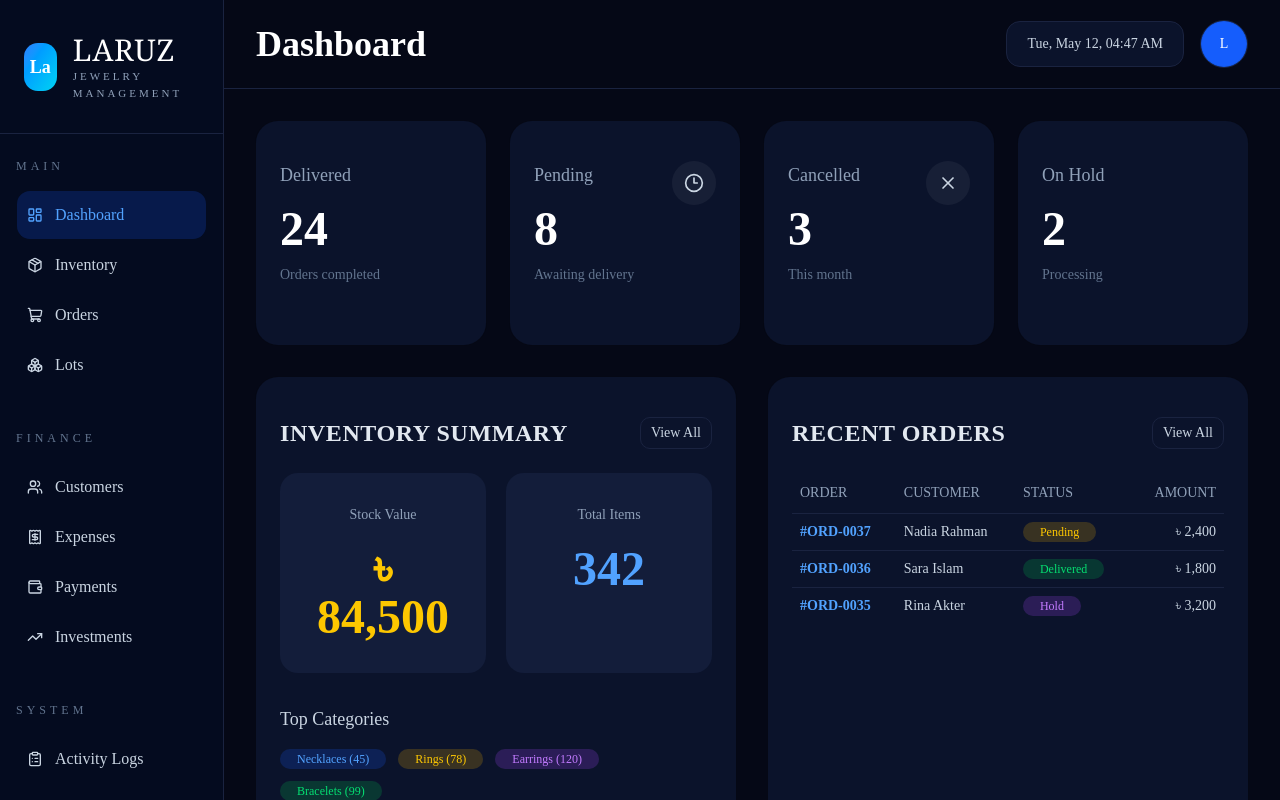
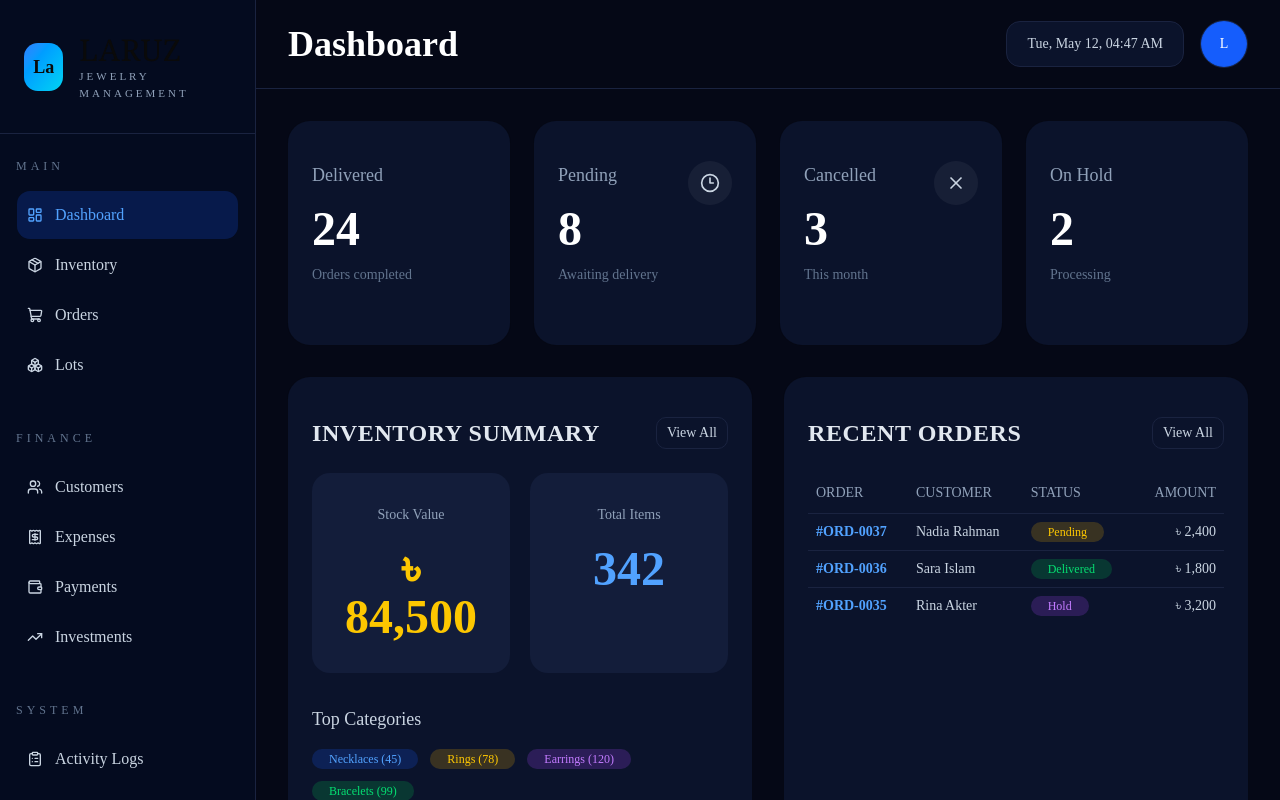
Before and after one commit to rasel1510/laruz-business-system, a Next.js app: page / in a window 1280 px wide. Shown: the top 800 px of the page. Built offline with nearby package versions, Linux system fonts and the light colour scheme.

Commit message:
sidebar updated

```diff
--- a/app/Inventory/page.tsx
+++ b/app/Inventory/page.tsx
@@ -80,29 +80,7 @@ export default function InventoryPage() {
   }, []);
 
   return (
-    <main className="min-h-screen bg-[#050816] text-white">
-      <div className="flex">
-        {/* SIDEBAR (Consistent with Home) */}
-        <aside className="w-56 min-h-screen border-r border-[#1a2340] bg-[#040b1f] hidden lg:block">
-          <div className="flex items-center gap-4 px-6 py-8 border-b border-[#1a2340]">
-            <div className="h-10 w-10 rounded-xl bg-gradient-to-br from-blue-500 to-cyan-400 flex items-center justify-center font-bold">La</div>
-            <div>
-              <h1 className="text-xl font-serif">LARUZ</h1>
-              <p className="text-[9px] tracking-[2px] text-slate-400 uppercase">Jewelry Management</p>
-            </div>
-          </div>
-          <div className="py-6 px-4 space-y-2">
-            <Button variant="ghost" className="w-full justify-start gap-3 text-slate-400 hover:text-white hover:bg-white/5">
-              <LayoutDashboard className="h-4 w-4" /> Dashboard
-            </Button>
-            <Button variant="ghost" className="w-full justify-start gap-3 bg-blue-600/10 text-blue-400 hover:bg-blue-600/20">
-              <Package className="h-4 w-4" /> Inventory
-            </Button>
-          </div>
-        </aside>
-
-        {/* MAIN CONTENT */}
-        <section className="flex-1">
+    <section className="flex-1 overflow-y-auto">
       {/* TOPBAR */}
       <div className="flex items-center justify-between border-b border-[#1a2340] px-8 py-5">
         <h1 className="text-3xl font-serif">Inventory</h1>
@@ -220,7 +198,5 @@ export default function InventoryPage() {
             </div>
           </div>
     </section>
-      </div>
-    </main>
   );
 }
--- a/app/layout.tsx
+++ b/app/layout.tsx
@@ -17,6 +17,8 @@ export const metadata: Metadata = {
   description: "Generated by create next app",
 };
 
+import { Sidebar } from "@/components/layout/sidebar";
+
 export default function RootLayout({
   children,
 }: Readonly<{
@@ -27,7 +29,14 @@ export default function RootLayout({
       lang="en"
       className={`${geistSans.variable} ${geistMono.variable} h-full antialiased`}
     >
-      <body className="min-h-full flex flex-col">{children}</body>
+      <body className="min-h-full bg-[#050816]">
+        <div className="flex">
+          <Sidebar />
+          <main className="flex-1 min-h-screen">
+            {children}
+          </main>
+        </div>
+      </body>
     </html>
   );
 }
--- a/app/page.tsx
+++ b/app/page.tsx
@@ -27,41 +27,6 @@ import {
 } from "@/components/ui/table";
 import { Avatar, AvatarFallback } from "@/components/ui/avatar";
 import { Badge } from "@/components/ui/badge";
-
-const sidebarItems = [
-  {
-    title: "Dashboard",
-    icon: LayoutDashboard,
-    active: true,
-    href: "/", // [ADD] Path to Dashboard
-  },
-  {
-    title: "Inventory",
-    icon: Package,
-    href: "/Inventory", // [ADD] Path to your Inventory page
-  },
-  {
-    title: "Orders",
-    icon: ShoppingCart,
-    href: "#",
-  },
-  {
-    title: "Lots",
-    icon: Boxes,
-    href: "#",
-  },
-];
-
-const financeItems = [
-  { title: "Customers", icon: Users, href: "#" },
-  { title: "Expenses", icon: Receipt, href: "#" },
-  { title: "Payments", icon: Wallet, href: "#" },
-  { title: "Investments", icon: TrendingUp, href: "#" },
-];
-
-const systemItems = [
-  { title: "Activity Logs", icon: ClipboardList, href: "#" },
-];
 
 const stats = [
   {
@@ -113,99 +78,10 @@ const activities = [
 
 export default function Home() {
   return (
-    <main className="min-h-screen bg-[#050816] text-white">
-      <div className="flex">
-        {/* SIDEBAR */}
-        <aside className="w-56 min-h-screen border-r border-[#1a2340] bg-[#040b1f] sticky top-0">
-          {/* LOGO */}
-          <div className="flex items-center gap-4 px-6 py-8 border-b border-[#1a2340]">
-            <div className="h-12 w-12 rounded-xl bg-linear-to-br from-blue-500 to-cyan-400 flex items-center justify-center text-lg font-bold">
-              La
-            </div>
-            <div>
-              <h1 className="text-3xl font-serif tracking-wide">LARUZ</h1>
-              <p className="text-[11px] tracking-[3px] text-slate-400 uppercase">Jewelry Management</p>
-            </div>
-          </div>
-
-          {/* NAVIGATION */}
-          <div className="px-4 py-6">
-            <p className="mb-4 text-xs uppercase tracking-[4px] text-slate-500">Main</p>
-            <div className="space-y-2">
-              {sidebarItems.map((item) => {
-                const Icon = item.icon;
-                return (
-                  <Link href={item.href} key={item.title}>
-                    <Button
-                      variant="ghost"
-                      className={`w-full justify-start gap-3 rounded-xl py-6 text-base ${
-                        item.active
-                          ? "bg-blue-600/20 text-blue-400 hover:bg-blue-600/20"
-                          : "text-slate-300 hover:bg-white/5 hover:text-white"
-                      }`}
-                    >
-                      <Icon className="h-5 w-5" />
-                      {item.title}
-                    </Button>
-                  </Link>
-                );
-              })}
-            </div>
-
-            {/* FINANCE */}
-            <div className="mt-10">
-              <p className="mb-4 text-xs uppercase tracking-[4px] text-slate-500">Finance</p>
-              <div className="space-y-2">
-                {financeItems.map((item) => {
-                  const Icon = item.icon;
-                  return (
-                    <Link href={item.href} key={item.title}>
-                      <Button
-                        variant="ghost"
-                        className="w-full justify-start gap-3 rounded-xl py-6 text-base text-slate-300 hover:bg-white/5 hover:text-white"
-                      >
-                        <Icon className="h-5 w-5" />
-                        {item.title}
-                      </Button>
-                    </Link>
-                  );
-                })}
-              </div>
-            </div>
-
-            {/* SYSTEM */}
-            <div className="mt-10">
-              <p className="mb-4 text-xs uppercase tracking-[4px] text-slate-500">System</p>
-              <div className="space-y-2">
-                {systemItems.map((item) => {
-                  const Icon = item.icon;
-                  return (
-                    <Link href={item.href} key={item.title}>
-                      <Button
-                        variant="ghost"
-                        className="w-full justify-start gap-3 rounded-xl py-6 text-base text-slate-300 hover:bg-white/5 hover:text-white"
-                      >
-                        <Icon className="h-5 w-5" />
-                        {item.title}
-                      </Button>
-                    </Link>
-                  );
-                })}
-              </div>
-            </div>
-          </div>
-
-          <div className="absolute bottom-0 w-56 border-t border-[#1a2340] p-6 bg-[#040b1f]">
-            <p className="text-center text-sm text-slate-400">Trendy & Affordable Jewelry</p>
-            <p className="text-center text-sm text-slate-500">At Your Doorstep</p>
-          </div>
-        </aside>
-
-        {/* MAIN CONTENT */}
     <section className="flex-1 overflow-y-auto">
       {/* TOPBAR */}
       <div className="flex items-center justify-between border-b border-[#1a2340] px-8 py-5">
-            <h1 className="text-4xl font-semibold">Dashboard</h1>
+        <h1 className="text-4xl font-semibold text-white">Dashboard</h1>
         <div className="flex items-center gap-4">
           <div className="rounded-xl border border-[#1a2340] bg-[#0b132b] px-5 py-3 text-sm text-slate-300">
             Tue, May 12, 04:47 AM
@@ -216,7 +92,7 @@ export default function Home() {
         </div>
       </div>
 
-          <div className="p-8">
+      <div className="p-8 text-white">
             {/* STATS */}
             <div className="grid grid-cols-1 gap-6 md:grid-cols-2 xl:grid-cols-4">
               {stats.map((stat) => {
@@ -327,7 +203,5 @@ export default function Home() {
             </Card>
           </div>
     </section>
-      </div>
-    </main>
   );
 }
--- /dev/null
+++ b/components/layout/sidebar.tsx
@@ -0,0 +1,125 @@
+"use client";
+
+import Link from "next/link";
+import { usePathname } from "next/navigation";
+import {
+  LayoutDashboard,
+  Package,
+  ShoppingCart,
+  Boxes,
+  Users,
+  Receipt,
+  Wallet,
+  TrendingUp,
+  ClipboardList,
+} from "lucide-react";
+import { Button } from "@/components/ui/button";
+
+const sidebarItems = [
+  {
+    title: "Dashboard",
+    icon: LayoutDashboard,
+    href: "/",
+  },
+  {
+    title: "Inventory",
+    icon: Package,
+    href: "/Inventory",
+  },
+  {
+    title: "Orders",
+    icon: ShoppingCart,
+    href: "#",
+  },
+  {
+    title: "Lots",
+    icon: Boxes,
+    href: "#",
+  },
+];
+
+const financeItems = [
+  { title: "Customers", icon: Users, href: "#" },
+  { title: "Expenses", icon: Receipt, href: "#" },
+  { title: "Payments", icon: Wallet, href: "#" },
+  { title: "Investments", icon: TrendingUp, href: "#" },
+];
+
+const systemItems = [
+  { title: "Activity Logs", icon: ClipboardList, href: "#" },
+];
+
+export function Sidebar() {
+  const pathname = usePathname();
+
+  const NavItem = ({ item }: { item: any }) => {
+    const Icon = item.icon;
+    const isActive = pathname === item.href;
+
+    return (
+      <Link href={item.href} key={item.title}>
+        <Button
+          variant="ghost"
+          className={`w-full justify-start gap-3 rounded-xl py-6 text-base ${
+            isActive
+              ? "bg-blue-600/20 text-blue-400 hover:bg-blue-600/20"
+              : "text-slate-300 hover:bg-white/5 hover:text-white"
+          }`}
+        >
+          <Icon className="h-5 w-5" />
+          {item.title}
+        </Button>
+      </Link>
+    );
+  };
+
+  return (
+    <aside className="w-64 min-h-screen border-r border-[#1a2340] bg-[#040b1f] sticky top-0 flex flex-col">
+      {/* LOGO */}
+      <div className="flex items-center gap-4 px-6 py-8 border-b border-[#1a2340]">
+        <div className="h-12 w-12 rounded-xl bg-gradient-to-br from-blue-500 to-cyan-400 flex items-center justify-center text-lg font-bold">
+          La
+        </div>
+        <div>
+          <h1 className="text-3xl font-serif tracking-wide">LARUZ</h1>
+          <p className="text-[11px] tracking-[3px] text-slate-400 uppercase">Jewelry Management</p>
+        </div>
+      </div>
+
+      {/* NAVIGATION */}
+      <div className="px-4 py-6 flex-1 overflow-y-auto">
+        <p className="mb-4 text-xs uppercase tracking-[4px] text-slate-500">Main</p>
+        <div className="space-y-2">
+          {sidebarItems.map((item) => (
+            <NavItem key={item.title} item={item} />
+          ))}
+        </div>
+
+        {/* FINANCE */}
+        <div className="mt-10">
+          <p className="mb-4 text-xs uppercase tracking-[4px] text-slate-500">Finance</p>
+          <div className="space-y-2">
+            {financeItems.map((item) => (
+              <NavItem key={item.title} item={item} />
+            ))}
+          </div>
+        </div>
+
+        {/* SYSTEM */}
+        <div className="mt-10">
+          <p className="mb-4 text-xs uppercase tracking-[4px] text-slate-500">System</p>
+          <div className="space-y-2">
+            {systemItems.map((item) => (
+              <NavItem key={item.title} item={item} />
+            ))}
+          </div>
+        </div>
+      </div>
+
+      <div className="border-t border-[#1a2340] p-6 bg-[#040b1f]">
+        <p className="text-center text-sm text-slate-400">Trendy & Affordable Jewelry</p>
+        <p className="text-center text-sm text-slate-500">At Your Doorstep</p>
+      </div>
+    </aside>
+  );
+}
```
Lines whose indentation alone changed are shown as unchanged.
